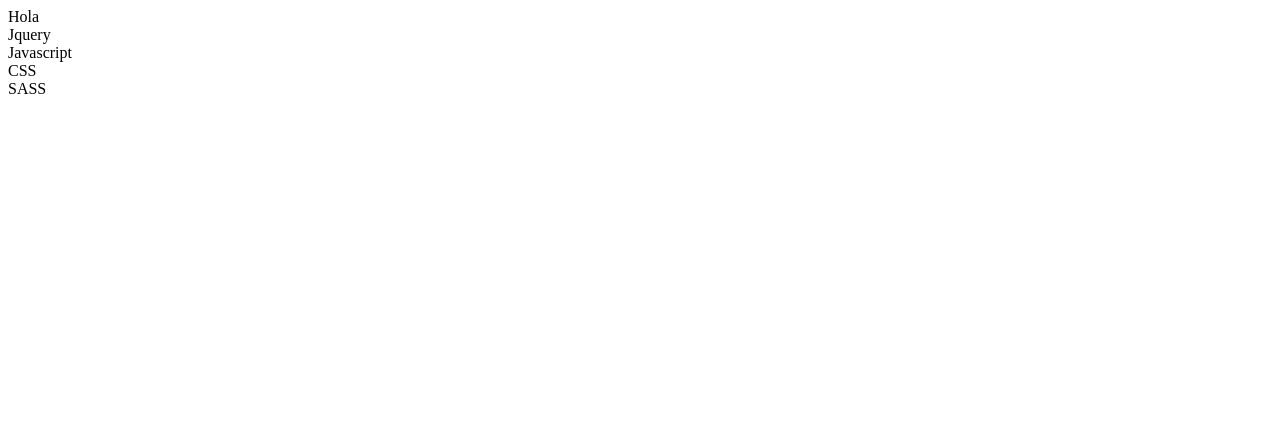
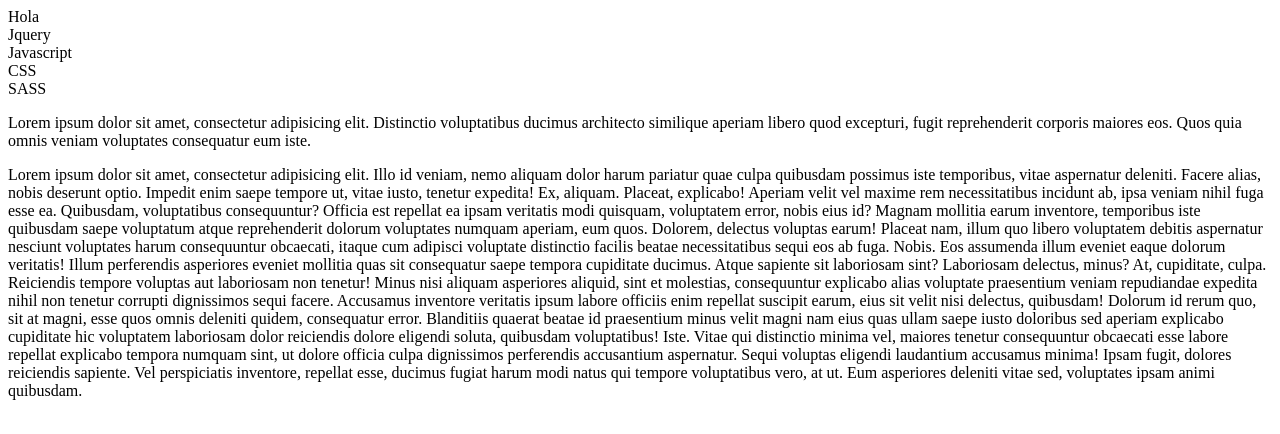
Before and after one commit to carlosbetan1/alpha, a plain HTML site: page index.html in a window 1280 px wide. Drawn offline with Linux system fonts and the light colour scheme.

Commit message:
Agregamos 2 bloques de lorem ipsum

```diff
--- a/index.html
+++ b/index.html
@@ -12,5 +12,22 @@
       CSS <br>
       SASS
     </div>
+
+    <p>Lorem ipsum dolor sit amet, consectetur adipisicing elit. Distinctio voluptatibus ducimus architecto similique aperiam libero quod excepturi, fugit reprehenderit corporis maiores eos. Quos quia omnis veniam voluptates consequatur eum iste.</p>
+
+    <div>
+      <p>
+        <span>Lorem ipsum dolor sit amet, consectetur adipisicing elit. Illo id veniam, nemo aliquam dolor harum pariatur quae culpa quibusdam possimus iste temporibus, vitae aspernatur deleniti. Facere alias, nobis deserunt optio.</span>
+        <span>Impedit enim saepe tempore ut, vitae iusto, tenetur expedita! Ex, aliquam. Placeat, explicabo! Aperiam velit vel maxime rem necessitatibus incidunt ab, ipsa veniam nihil fuga esse ea. Quibusdam, voluptatibus consequuntur?</span>
+        <span>Officia est repellat ea ipsam veritatis modi quisquam, voluptatem error, nobis eius id? Magnam mollitia earum inventore, temporibus iste quibusdam saepe voluptatum atque reprehenderit dolorum voluptates numquam aperiam, eum quos.</span>
+        <span>Dolorem, delectus voluptas earum! Placeat nam, illum quo libero voluptatem debitis aspernatur nesciunt voluptates harum consequuntur obcaecati, itaque cum adipisci voluptate distinctio facilis beatae necessitatibus sequi eos ab fuga. Nobis.</span>
+        <span>Eos assumenda illum eveniet eaque dolorum veritatis! Illum perferendis asperiores eveniet mollitia quas sit consequatur saepe tempora cupiditate ducimus. Atque sapiente sit laboriosam sint? Laboriosam delectus, minus? At, cupiditate, culpa.</span>
+        <span>Reiciendis tempore voluptas aut laboriosam non tenetur! Minus nisi aliquam asperiores aliquid, sint et molestias, consequuntur explicabo alias voluptate praesentium veniam repudiandae expedita nihil non tenetur corrupti dignissimos sequi facere.</span>
+        <span>Accusamus inventore veritatis ipsum labore officiis enim repellat suscipit earum, eius sit velit nisi delectus, quibusdam! Dolorum id rerum quo, sit at magni, esse quos omnis deleniti quidem, consequatur error.</span>
+        <span>Blanditiis quaerat beatae id praesentium minus velit magni nam eius quas ullam saepe iusto doloribus sed aperiam explicabo cupiditate hic voluptatem laboriosam dolor reiciendis dolore eligendi soluta, quibusdam voluptatibus! Iste.</span>
+        <span>Vitae qui distinctio minima vel, maiores tenetur consequuntur obcaecati esse labore repellat explicabo tempora numquam sint, ut dolore officia culpa dignissimos perferendis accusantium aspernatur. Sequi voluptas eligendi laudantium accusamus minima!</span>
+        <span>Ipsam fugit, dolores reiciendis sapiente. Vel perspiciatis inventore, repellat esse, ducimus fugiat harum modi natus qui tempore voluptatibus vero, at ut. Eum asperiores deleniti vitae sed, voluptates ipsam animi quibusdam.</span>
+      </p>
+    </div>
   </body>
 </html>
```
